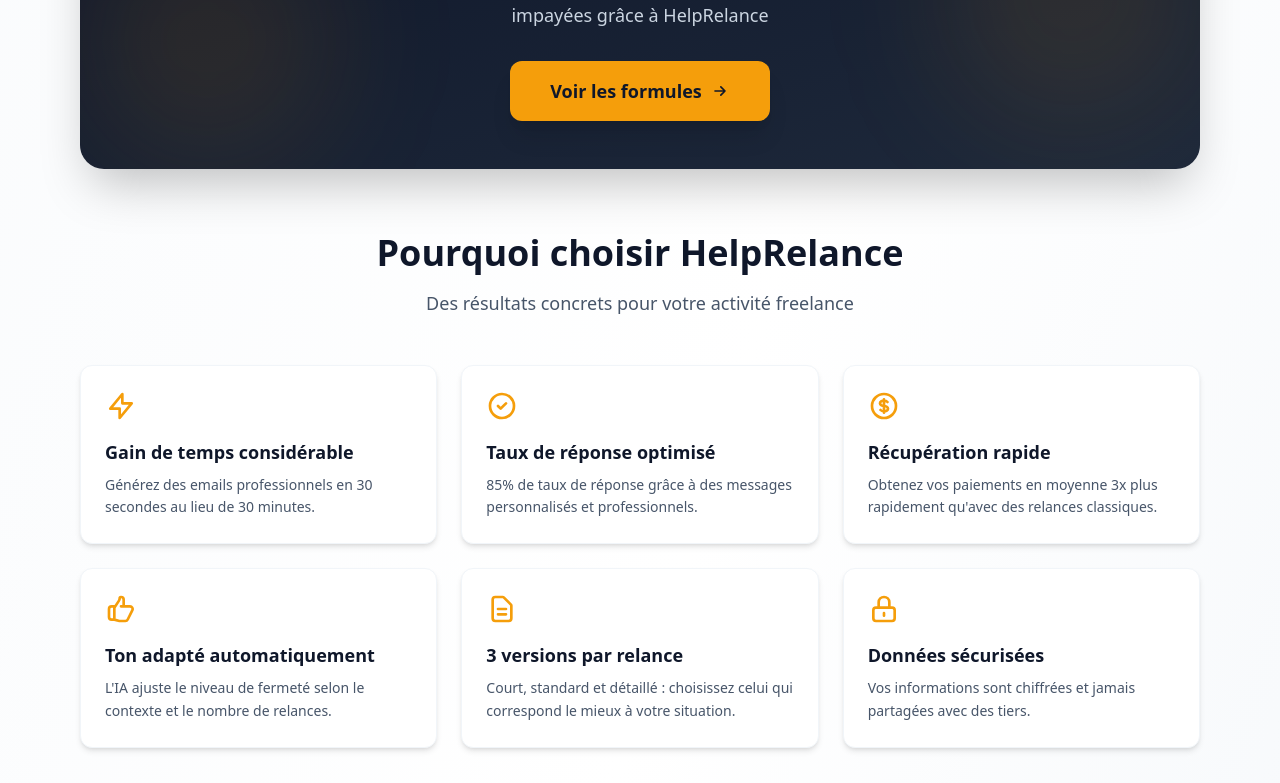
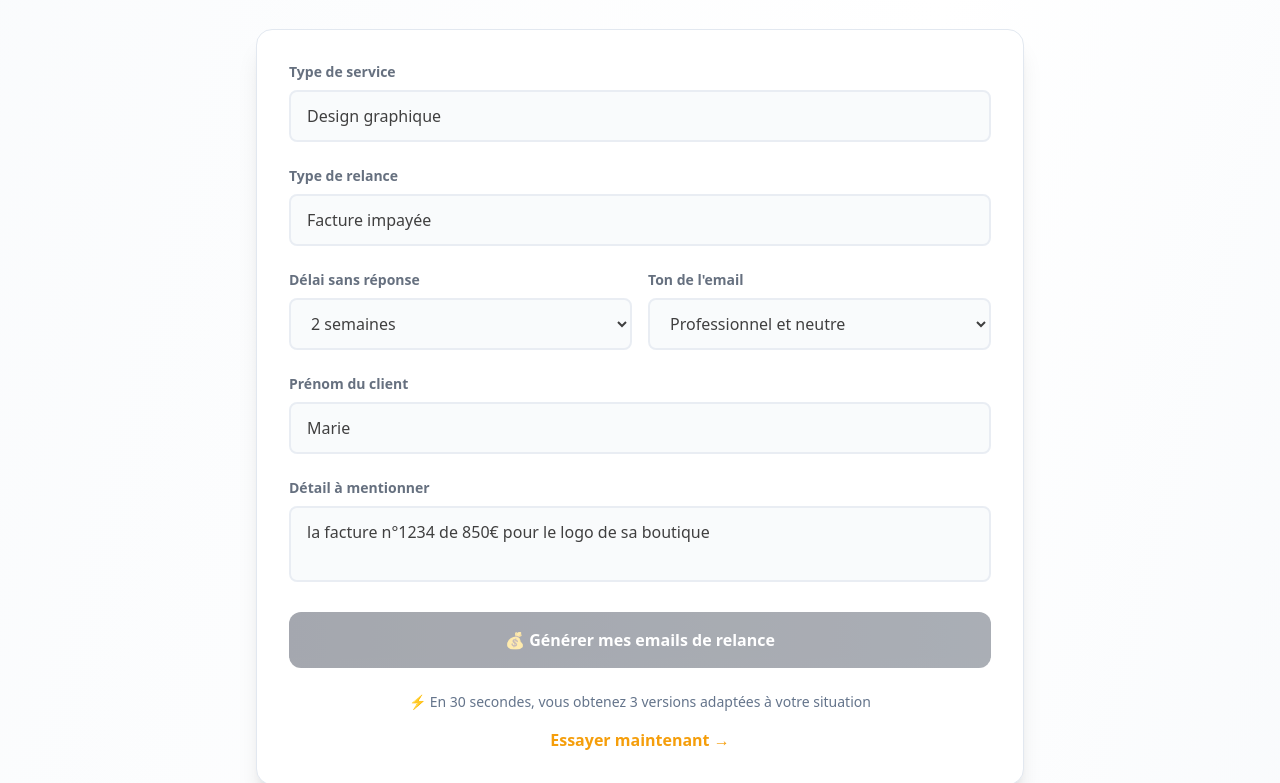
Before and after one commit to HelpRelance/helprelance, a Next.js app: page / in a window 1280 px wide. Shown: the part 1375-2158 px from the top of the page. Built offline with nearby package versions, Linux system fonts and the light colour scheme; no server answers.

Commit message:
Ajout aperçu du formulaire entre sections

```diff
--- a/pages/index.js
+++ b/pages/index.js
@@ -29,6 +29,109 @@
         <div className="container mx-auto px-4 py-8 max-w-6xl">
           <Header />
           <HowItWorks />
+
+          {/* NOUVELLE SECTION : Aperçu du formulaire */}
+          <section className="mb-20">
+            <div className="text-center mb-12">
+              <h2 className="text-3xl md:text-4xl font-bold text-slate-900 mb-4">
+                Un formulaire simple et intuitif
+              </h2>
+              <p className="text-lg text-slate-600 max-w-2xl mx-auto">
+                Remplissez quelques informations et l'IA génère 3 versions d'emails personnalisés
+              </p>
+            </div>
+
+            <div className="bg-white rounded-2xl shadow-xl p-8 max-w-3xl mx-auto border border-slate-200">
+              <div className="space-y-6 opacity-75 pointer-events-none">
+                <div>
+                  <label className="block text-sm font-semibold text-slate-700 mb-2">
+                    Type de service
+                  </label>
+                  <input
+                    type="text"
+                    value="Design graphique"
+                    readOnly
+                    className="w-full px-4 py-3 border-2 border-slate-200 rounded-lg bg-slate-50"
+                  />
+                </div>
+
+                <div>
+                  <label className="block text-sm font-semibold text-slate-700 mb-2">
+                    Type de relance
+                  </label>
+                  <input
+                    type="text"
+                    value="Facture impayée"
+                    readOnly
+                    className="w-full px-4 py-3 border-2 border-slate-200 rounded-lg bg-slate-50"
+                  />
+                </div>
+
+                <div className="grid md:grid-cols-2 gap-4">
+                  <div>
+                    <label className="block text-sm font-semibold text-slate-700 mb-2">
+                      Délai sans réponse
+                    </label>
+                    <select className="w-full px-4 py-3 border-2 border-slate-200 rounded-lg bg-slate-50">
+                      <option>2 semaines</option>
+                    </select>
+                  </div>
+
+                  <div>
+                    <label className="block text-sm font-semibold text-slate-700 mb-2">
+                      Ton de l'email
+                    </label>
+                    <select className="w-full px-4 py-3 border-2 border-slate-200 rounded-lg bg-slate-50">
+                      <option>Professionnel et neutre</option>
+                    </select>
+                  </div>
+                </div>
+
+                <div>
+                  <label className="block text-sm font-semibold text-slate-700 mb-2">
+                    Prénom du client
+                  </label>
+                  <input
+                    type="text"
+                    value="Marie"
+                    readOnly
+                    className="w-full px-4 py-3 border-2 border-slate-200 rounded-lg bg-slate-50"
+                  />
+                </div>
+
+                <div>
+                  <label className="block text-sm font-semibold text-slate-700 mb-2">
+                    Détail à mentionner
+                  </label>
+                  <textarea
+                    value="la facture n°1234 de 850€ pour le logo de sa boutique"
+                    readOnly
+                    rows="2"
+                    className="w-full px-4 py-3 border-2 border-slate-200 rounded-lg bg-slate-50 resize-none"
+                  />
+                </div>
+
+                <button
+                  disabled
+                  className="w-full bg-gradient-to-r from-slate-900 to-slate-800 text-white font-bold py-4 px-6 rounded-xl opacity-50 cursor-not-allowed"
+                >
+                  💰 Générer mes emails de relance
+                </button>
+              </div>
+
+              <div className="mt-6 text-center">
+                <p className="text-sm text-slate-500 mb-4">
+                  ⚡ En 30 secondes, vous obtenez 3 versions adaptées à votre situation
+                </p>
+                <button
+                  onClick={() => setShowPricingModal(true)}
+                  className="text-amber-500 hover:text-amber-600 font-semibold"
+                >
+                  Essayer maintenant →
+                </button>
+              </div>
+            </div>
+          </section>
 
           <section className="bg-gradient-to-br from-slate-900 to-slate-800 rounded-3xl shadow-2xl p-12 mb-16 text-center relative overflow-hidden">
             <div className="absolute top-0 right-0 w-64 h-64 bg-amber-500/10 rounded-full blur-3xl"></div>
```
